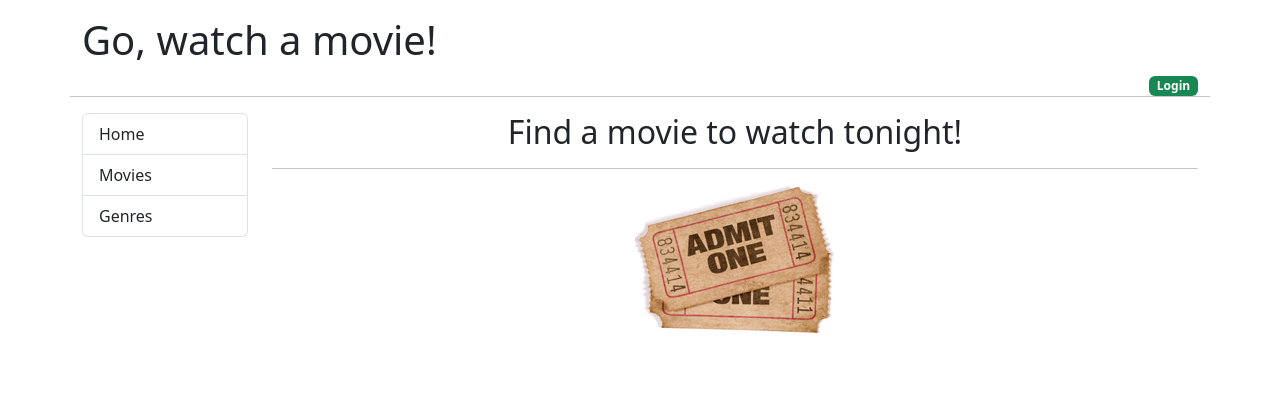
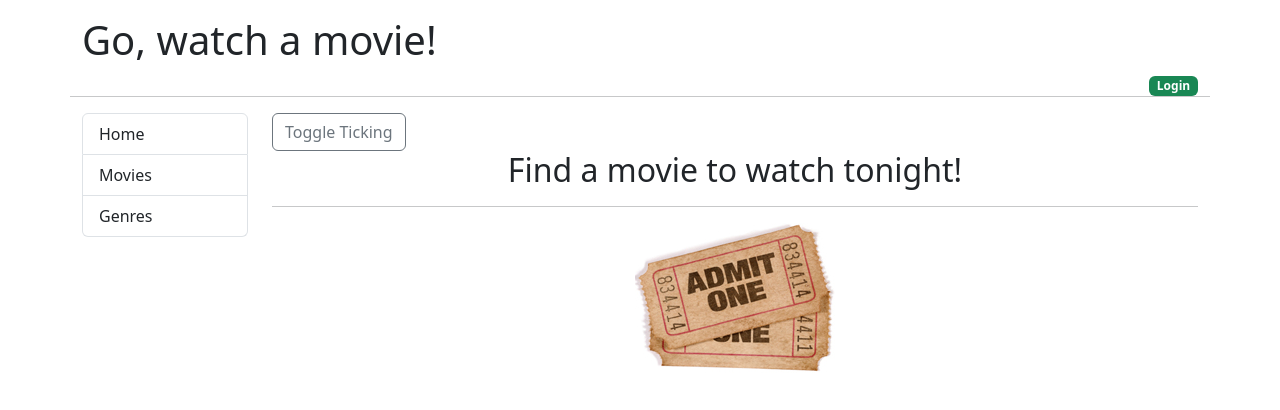
Before and after one commit to calvarado2004/react-apps, a React (Create React App) app in the folder go-movies-front-end/: page / in a window 1280 px wide. Shown: the top 410 px of the page. Built offline with nearby package versions, Linux system fonts and the light colour scheme.

Commit message:
adding ticking

```diff
--- a/go-movies-front-end/src/App.js
+++ b/go-movies-front-end/src/App.js
@@ -8,6 +8,9 @@ function App() {
   const [jwtToken, setJwtToken] = useState("");
   const [alertMessage, setAlertMessage] = useState("");
   const [alertClassName, setAlertClassName] = useState("d-none");
+
+  const [ticking, setTicking] = useState(false);
+  const [tickInterval, setTickInterval] = useState();
 
   const navigate = useNavigate();
 
@@ -56,6 +59,30 @@ function App() {
       }
   }, [jwtToken]);
 
+  const toggleRefresh = () => {
+      console.log("toggleRefresh clicked");
+
+      if (!ticking) {
+          console.log("starting refresh");
+
+          let interval = setInterval(() => {
+              console.log("ticking every 1 second");
+
+          }, 1000);
+
+            setTickInterval(interval);
+            setTicking(true)
+            console.log("tickInterval to", tickInterval);
+
+
+      } else {
+            console.log("stopping refresh");
+            setTickInterval(null)
+            clearInterval(tickInterval);
+            setTicking(false)
+      }
+  }
+
   return (
     <div className="container">
 
@@ -89,6 +116,7 @@ function App() {
                 </nav>
             </div>
             <div className="col-md-10">
+                <a className="btn btn-outline-secondary" onClick={toggleRefresh}>Toggle Ticking</a>
                 <Alert message={alertMessage} className={alertClassName}/>
                 <Outlet context={{
                     jwtToken: jwtToken,
```
